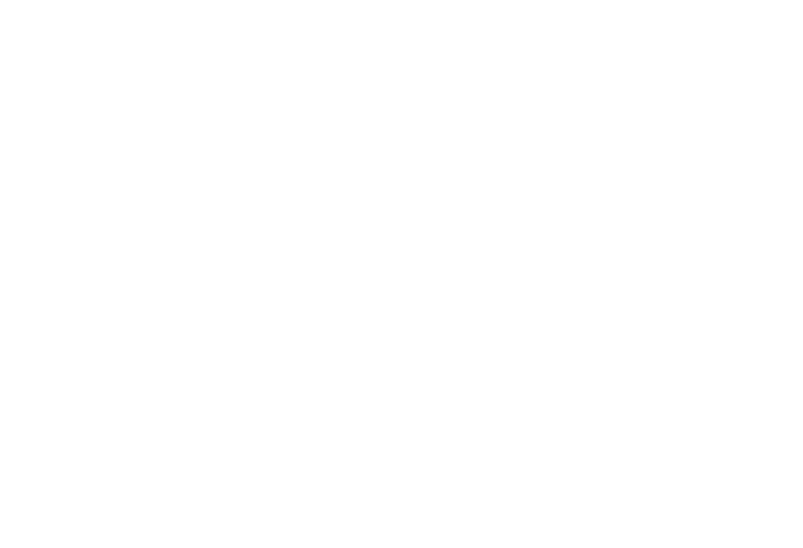
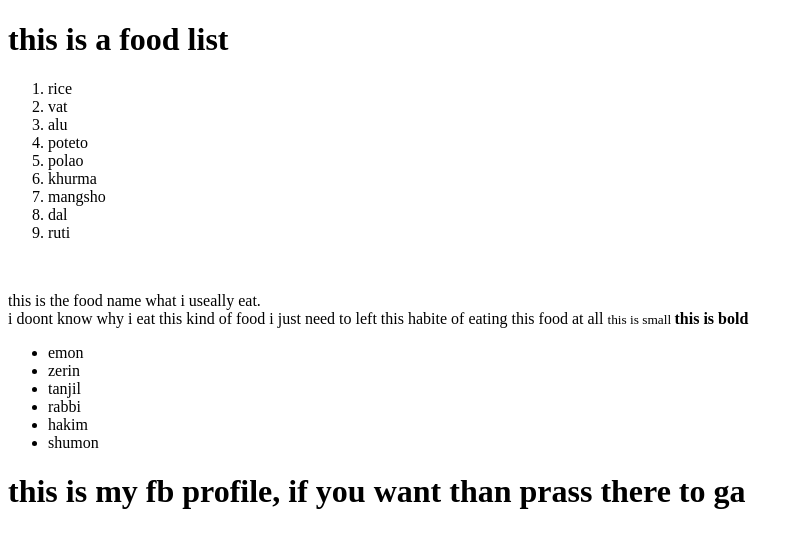
Before and after one commit to emonislam110044/my-first-web, a plain HTML site: page new project/index.html in a window 1280 px wide. Shown: the whole page, without its empty margins (0-803 px from the left). Drawn offline with Linux system fonts and the light colour scheme.

Commit message:
some changeage

```diff
--- a/new project/index.html
+++ b/new project/index.html
@@ -6,5 +6,44 @@
 </head>
 <body>
 
+<h1>this is a food list</h1>
+
+<ol>
+    <li>rice</li>
+    <li>vat</li>
+    <li>alu</li>
+    <li>poteto</li>
+    <li>polao</li>
+    <li>khurma</li>
+    <li>mangsho</li>
+    <li>dal</li>
+    <li>ruti</li>
+
+</ol><br>
+
+<p>this is the food name what i useally eat. <br> i doont know why i eat this kind of food i just need to left this habite of eating this food at all <small>this is small </small>
+<b>this is bold </b> </p>
+<ul>
+    <li>emon</li>
+    <li>zerin</li>
+    <li>tanjil    </li>
+    <li>rabbi</li>
+    <li>hakim</li>
+    <li>shumon</li>
+</ul>
+<h1>this is my fb profile, if you want than prass there to ga <a href="https://www.facebook.com/"></a></h1>
+
+
+
+
+
+
+
+
+
+
+
+
+
 </body>
 </html>
```
